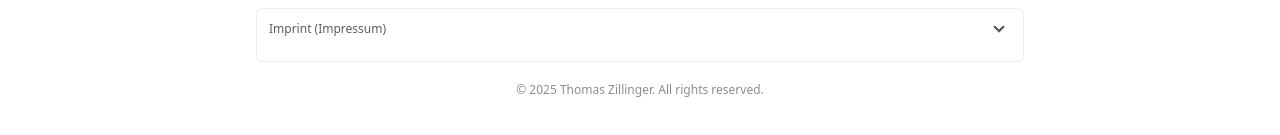
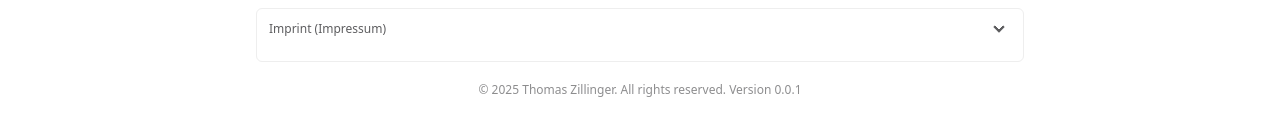
Before and after one commit to tomzi8571/portfolio, a React (Vite) app: page / in a window 1280 px wide. Shown: the part 3257-3392 px from the top of the page. Built offline with nearby package versions, Linux system fonts and the light colour scheme; no server answers; some icons are missing.

Commit message:
chore(release): v0.0.1

```diff
--- a/src/components/Credits.jsx
+++ b/src/components/Credits.jsx
@@ -7,6 +7,7 @@ const creditIcons = ['React', 'Tailwind CSS', 'jsDelivr', 'Devicon', 'SkillIcons
 export default function Credits() {
     const year = new Date().getFullYear()
     const linkedin = site.linkedin || ''
+    const version = import.meta.env.VITE_APP_VERSION;
     return (
         <div className="section py-10 border-t border-base-300">
             <div className="text-sm opacity-70 mb-3">I built this page mostly using</div>
@@ -86,7 +87,7 @@ export default function Credits() {
                 </div>
 
                 {/* Copyright */}
-                <div className="pt-3 text-center opacity-70">© {year} {site.name}. All rights reserved.</div>
+                <div className="pt-3 text-center opacity-70">© {year} {site.name}. All rights reserved. Version {version}</div>
             </div>
         </div>
 
--- a/vite.config.js
+++ b/vite.config.js
@@ -1,8 +1,12 @@
 import { defineConfig } from 'vite'
 import react from '@vitejs/plugin-react'
 
-// https://vite.dev/config/
+const pkg = await import('./package.json', { assert: { type: 'json' } })
+
 export default defineConfig({
   plugins: [react()],
   base: './',
+  define: {
+    'import.meta.env.VITE_APP_VERSION': JSON.stringify(pkg.default.version),
+  },
 })
```
Also changed, not shown: package.json (+8 -6 lines), .release-it.json (added), 1 other file (tests, documents, lock files or other folders).
